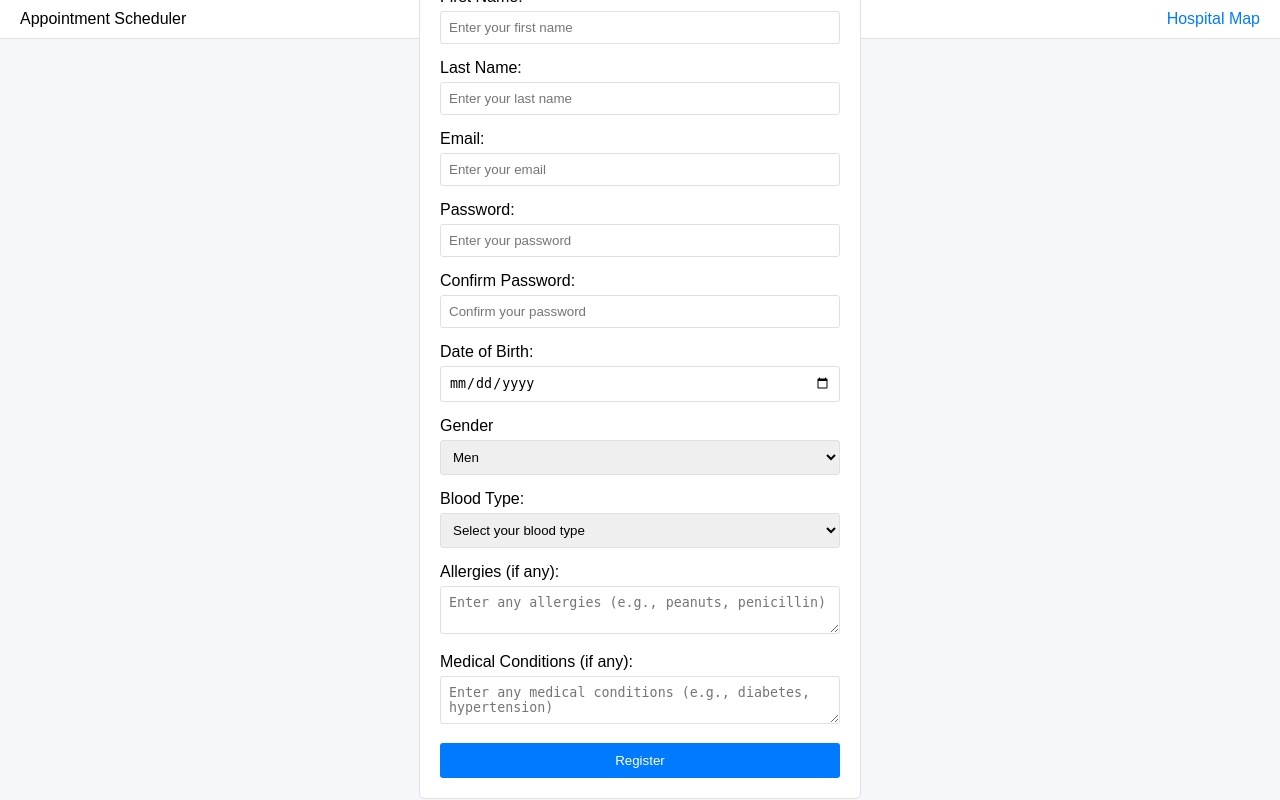
After one commit to NemanjaCvetic/Appointment-scheduler, a Flask app: page /register in a window 1280 px wide. The commit adds this page. Run offline with Flask 3, Linux system fonts and the light colour scheme.

Commit message:
update
register
health_record
add appointment

```diff
--- a/app.py
+++ b/app.py
@@ -96,10 +96,15 @@ def logout():
 @app.route('/')
 def index():
     hospitals_data = supabase.table('hospitals').select('id, name, address, city, latitude, longitude').execute().data
+    num_hospital=len(hospitals_data)
     doctors_data = supabase.table('doctors').select('id, name, specialty, hospital_id').execute().data
+    num_doctors=len(doctors_data)
     hospitals = hospitals_data if hospitals_data else []
     doctors = doctors_data if doctors_data else []
-    return render_template('index.html', hospitals=hospitals, doctors=doctors)
+    num_app=len(supabase.table('appointments').select('*').execute().data)
+    print(num_app)
+
+    return render_template('index.html', hospitals=hospitals, doctors=doctors,num_hospital=num_hospital,num_doctors=num_doctors,num_app=num_app)
 
 # Zdravstveni karton - zaštićeno
 @app.route('/health-record')
@@ -116,7 +121,7 @@ def health_record():
     elif current_user.role == 'doctor':
         doctor_id = current_user.id
         appointments_response = supabase.table('appointments')\
-            .select('id, patients(name), date, time, reason, findings, is_completed, hospitals(name, city)')\
+            .select('id, patients(first_name,last_name), date, time, reason, findings, is_completed, hospitals(name, city)')\
             .eq('doctor_id', doctor_id)\
             .eq('is_completed', False)\
             .execute()
@@ -125,38 +130,56 @@ def health_record():
     else:  # admin
         patients = supabase.table('patients').select('*').execute().data
         appointments = supabase.table('appointments')\
-            .select('id, patients(name), doctors(name, specialty), hospitals(name, city), date, time, reason, findings, is_completed')\
-            .execute().data
+            .select('id, patients(first_name), doctors(name, specialty), hospitals(name, city), date, time, reason, findings, is_completed').execute().data
         return render_template('admin_view.html', patients=patients, appointments=appointments)
 
     if current_user.role != 'admin' and not patient and not appointments:
         return "Data not found", 404
     return render_template('health_record.html', patient=patient, appointments=appointments)
 
-# Dodavanje pacijenta (samo admin)
-@app.route('/add-patient', methods=['GET', 'POST'])
-@login_required
+# Registracija korisnika
+@app.route('/register', methods=['GET', 'POST'])
 def add_patient():
-
     if request.method == 'POST':
         # Pronalazimo maksimalni ID u tabeli patients i dodajemo 1
         max_id_response = supabase.table('patients').select('id').order('id', desc=True).limit(1).execute()
         new_id = 1 if not max_id_response.data else max_id_response.data[0]['id'] + 1
 
-        name = request.form['name']
+        first_name = request.form['first_name']
+        last_name = request.form['last_name']
+        email = request.form['email']
+        password = request.form['password']
+        confirm_password = request.form['confirm_password']
+        dob = request.form['dob']
+        gender = request.form['gender']
+        blood_type = request.form['blood_type']
+        allergies = request.form['allergies']
+        medical_conditions = request.form['medical_conditions']
+
+        # Validate required fields and password confirmation
+        if not all([first_name, last_name, email, password, confirm_password, dob, gender]):
+            flash('All required fields must be filled')
+            return redirect(url_for('register'))
+        if password != confirm_password:
+            flash('Passwords do not match')
+            return redirect(url_for('register'))
+
         data = {
-            'id': new_id,  # Automatski generisan ID
-            'name': name,
-            'dob': request.form['dob'],
-            'gender': request.form['gender'],
-            'medical_history': request.form['medical_history'],
-            'email': f"{name.lower().replace(' ', '.')}@gmail.com",
-            'password': name.split(' ')[0].lower()
+            'id': new_id,
+            'first_name': first_name,
+            'last_name': last_name,
+            'dob': dob,
+            'gender': gender,
+            'blood_type': blood_type,
+            'allergies': allergies,
+            'medical_conditions': medical_conditions,
+            'email': email,
+            'password': password
         }
         supabase.table('patients').insert(data).execute()
         return redirect(url_for('health_record'))
-    return render_template('add_patient.html')
 
+    return render_template('register.html')
 # Dodavanje termina (samo doktor ili admin)
 @app.route('/add-appointment/<int:patient_id>', methods=['GET', 'POST'])
 @login_required
@@ -195,7 +218,7 @@ def add_findings(appointment_id):
 
     # Pronalazimo appointment za prikaz informacija
     appointment_response = supabase.table('appointments')\
-        .select('id, patients(name), date, time, reason, hospitals(name, city)')\
+        .select('id, patients(first_name), date, time, reason, hospitals(name, city)')\
         .eq('id', appointment_id)\
         .execute()
     if not appointment_response.data:
--- a/templates/add_appointment.html
+++ b/templates/add_appointment.html
@@ -20,7 +20,7 @@
         </div>
     </nav>
     <div class="container mt-5">
-        <h1>Add Appointment for Patient ID: {{ patient_id }}</h1>
+        <h1>Add Appointment</h1>
         <form method="POST" class="card p-4">
             <div class="mb-3">
                 <label class="form-label">Doctor:</label>
--- /dev/null
+++ b/templates/register.html
@@ -0,0 +1,146 @@
+<!DOCTYPE html>
+<html lang="en">
+<head>
+    <meta charset="UTF-8">
+    <meta name="viewport" content="width=device-width, initial-scale=1.0">
+    <title>Appointment Scheduler - Register</title>
+    <style>
+        body {
+            font-family: Arial, sans-serif;
+            margin: 0;
+            padding: 0;
+            background-color: #f5f7fa;
+        }
+        .navbar {
+            display: flex;
+            justify-content: space-between;
+            padding: 10px 20px;
+            background-color: #fff;
+            border-bottom: 1px solid #e0e0e0;
+        }
+        .navbar a {
+            text-decoration: none;
+            color: #007bff;
+        }
+        .container {
+            display: flex;
+            justify-content: center;
+            align-items: center;
+            height: 80vh;
+        }
+        .register-box {
+            background-color: #fff;
+            padding: 20px;
+            border: 1px solid #e0e0e0;
+            border-radius: 5px;
+            width: 100%;
+            max-width: 400px;
+        }
+        .register-box h2 {
+            margin-top: 0;
+        }
+        .form-group {
+            margin-bottom: 15px;
+        }
+        .form-group label {
+            display: block;
+            margin-bottom: 5px;
+        }
+        .form-group input, .form-group select, .form-group textarea {
+            width: 100%;
+            padding: 8px;
+            border: 1px solid #e0e0e0;
+            border-radius: 3px;
+            box-sizing: border-box;
+        }
+        .register-btn {
+            width: 100%;
+            padding: 10px;
+            background-color: #007bff;
+            color: #fff;
+            border: none;
+            border-radius: 3px;
+            cursor: pointer;
+        }
+        .register-btn:hover {
+            background-color: #0056b3;
+        }
+        .error {
+            color: red;
+            margin-top: 10px;
+        }
+    </style>
+</head>
+<body>
+    <div class="navbar">
+        <span>Appointment Scheduler</span>
+        <a href="#">Hospital Map</a>
+    </div>
+    <div class="container">
+        <div class="register-box">
+            <h2>Register as Patient</h2>
+            <form method="POST">
+                <div class="form-group">
+                    <label for="first_name">First Name:</label>
+                    <input type="text" id="first_name" name="first_name" placeholder="Enter your first name" required>
+                </div>
+                <div class="form-group">
+                    <label for="last_name">Last Name:</label>
+                    <input type="text" id="last_name" name="last_name" placeholder="Enter your last name" required>
+                </div>
+                <div class="form-group">
+                    <label for="email">Email:</label>
+                    <input type="email" id="email" name="email" placeholder="Enter your email" required>
+                </div>
+                <div class="form-group">
+                    <label for="password">Password:</label>
+                    <input type="password" id="password" name="password" placeholder="Enter your password" required>
+                </div>
+                <div class="form-group">
+                    <label for="confirm_password">Confirm Password:</label>
+                    <input type="password" id="confirm_password" name="confirm_password" placeholder="Confirm your password" required>
+                </div>
+                <div class="form-group">
+                    <label for="dob">Date of Birth:</label>
+                    <input type="date" id="dob" name="dob" required>
+                </div>
+                 <div class="form-group">
+                    <label for="gender">Gender</label>
+                    <select id="gender" name="gender" required>
+                        <option value="M">Men</option>
+                        <option value="F">Female</option>
+                    </select>
+                </div>
+
+
+
+                <div class="form-group">
+                    <label for="blood_type">Blood Type:</label>
+                    <select id="blood_type" name="blood_type">
+                        <option value="" disabled selected>Select your blood type</option>
+                        <option value="A+">A+</option>
+                        <option value="A-">A-</option>
+                        <option value="B+">B+</option>
+                        <option value="B-">B-</option>
+                        <option value="AB+">AB+</option>
+                        <option value="AB-">AB-</option>
+                        <option value="O+">O+</option>
+                        <option value="O-">O-</option>
+                    </select>
+                </div>
+
+                <div class="form-group">
+                    <label for="allergies">Allergies (if any):</label>
+                    <textarea id="allergies" name="allergies" placeholder="Enter any allergies (e.g., peanuts, penicillin)"></textarea>
+                </div>
+                <div class="form-group">
+                    <label for="medical_conditions">Medical Conditions (if any):</label>
+                    <textarea id="medical_conditions" name="medical_conditions" placeholder="Enter any medical conditions (e.g., diabetes, hypertension)"></textarea>
+                </div>
+                <button type="submit" class="register-btn">Register</button>
+            </form>
+
+        </div>
+    </div>
+</body>
+</html>
```
Also changed, not shown: templates/add_patient.html (deleted, +0 -47 lines), templates/health_record.html (+5 -3 lines), templates/index.html (+12 -7 lines).
